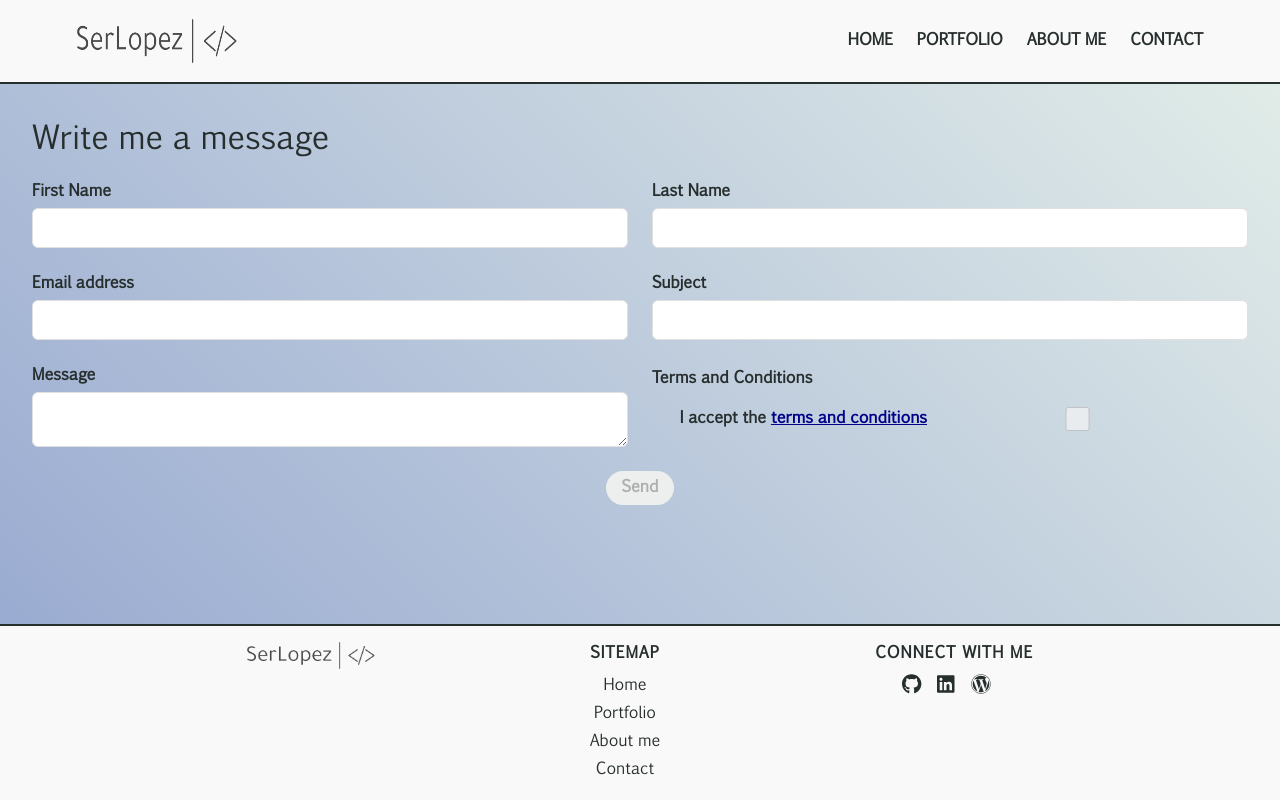
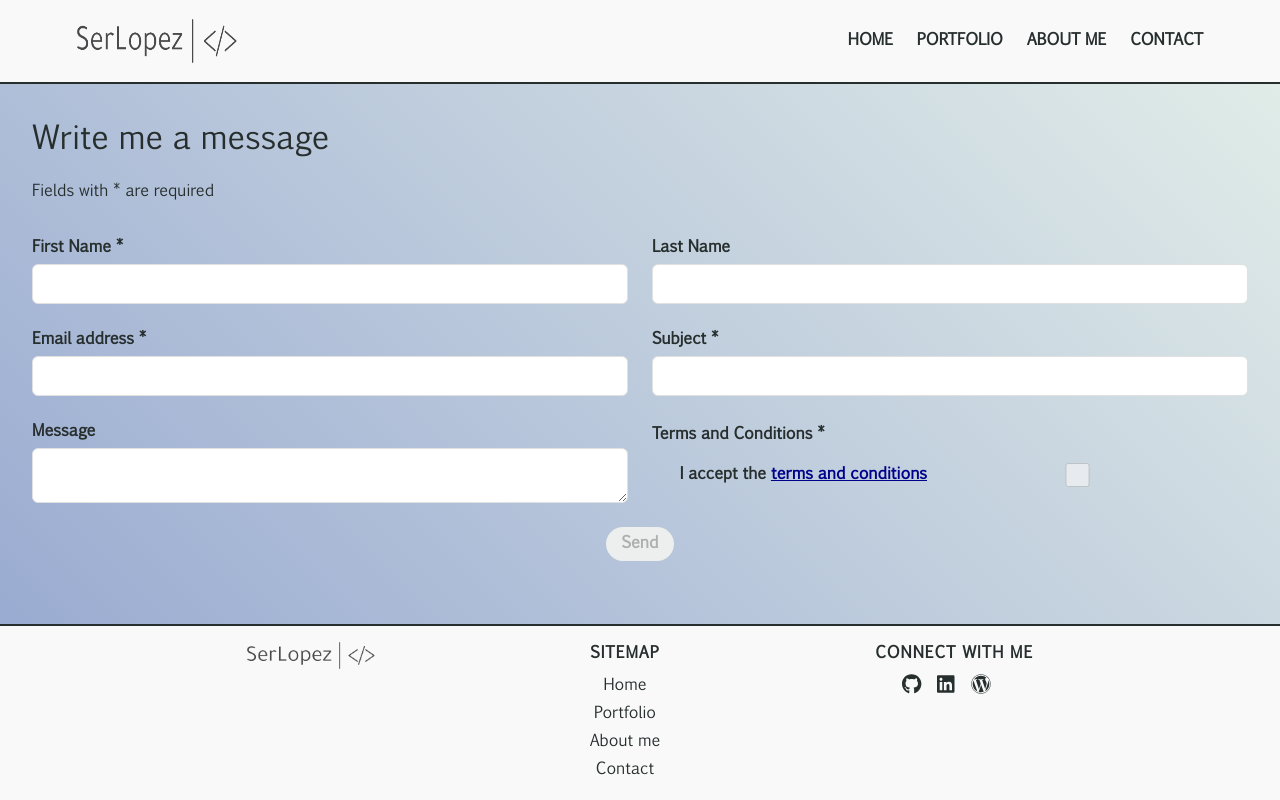
Before and after one commit to monsieurlopez/site_web_2.0, a React (Create React App) app: page /contact in a window 1280 px wide. Built offline with nearby package versions, Linux system fonts and the light colour scheme; a web font is replaced by a local one.

Commit message:
field required form added and <p> to explain

```diff
--- a/src/components/pages/Reservations/Reservations.css
+++ b/src/components/pages/Reservations/Reservations.css
@@ -9,6 +9,14 @@
   height: max-content;
   font-family: 'Pigiarniq', sans-serif;
   font-size: 2rem;
+}
+
+.reservations p {
+  width: 100%;
+  padding: 0rem 2rem 2rem 2rem;
+  color: #272e2e;
+  font-family: 'Pigiarniq', sans-serif;
+  font-size: 1rem;
 }
 
 .reservations form {
--- a/src/components/pages/Reservations/Reservations.jsx
+++ b/src/components/pages/Reservations/Reservations.jsx
@@ -12,6 +12,7 @@ const Reservations = () => {
   return (
     <div className="reservations">
       <h2>Write me a message</h2>
+      <p> Fields with * are required </p>
       <ReservationForm
         submitData={submitData}
       />
--- a/src/components/pages/Reservations/reservationForm.jsx
+++ b/src/components/pages/Reservations/reservationForm.jsx
@@ -25,9 +25,6 @@ const ReservationForm = ({ submitData }) => {
         if (!values.firstName) {
           errors.firstName = "Please enter your first name";
         }
-        if (!values.lastName) {
-          errors.lastName = "Please enter your last name";
-        }
         if (!values.mail) {
           errors.mail = "Please enter an email";
         } else if (
@@ -37,9 +34,6 @@ const ReservationForm = ({ submitData }) => {
         }
         if (!values.subject) {
           errors.subject = "Please enter a subject";
-        }
-        if (!values.message) {
-          errors.message = "Please enter a message";
         }
         return errors;
       }}
@@ -78,7 +72,7 @@ const ReservationForm = ({ submitData }) => {
         isSubmitting,
       }) => (
         <form onSubmit={handleSubmit}>
-          <FormField label="First Name" htmlFor="reservation-first-name">
+          <FormField label="First Name *" htmlFor="reservation-first-name">
             <input
               type="text"
               name="firstName"
@@ -101,12 +95,9 @@ const ReservationForm = ({ submitData }) => {
               onBlur={handleBlur}
               value={values.lastName}
             />
-            {errors.lastName && touched.lastName && (
-              <div className="error">{errors.lastName}</div>
-            )}
           </FormField>
 
-          <FormField label="Email address" htmlFor="reservation-mail">
+          <FormField label="Email address *" htmlFor="reservation-mail">
             <input
               type="email"
               name="mail"
@@ -120,7 +111,7 @@ const ReservationForm = ({ submitData }) => {
             )}
           </FormField>
 
-          <FormField label="Subject" htmlFor="reservation-subjet">
+          <FormField label="Subject *" htmlFor="reservation-subjet">
             <input
               type="text"
               name="subject"
@@ -142,13 +133,10 @@ const ReservationForm = ({ submitData }) => {
               onBlur={handleBlur}
               value={values.message}
             />
-            {errors.message && touched.message && (
-              <div className="error">{errors.message}</div>
-            )}
           </FormField>
 
           <FormField
-            label="Terms and Conditions"
+            label="Terms and Conditions *"
             htmlFor="terms-and-conditions"
           >
             <div
@@ -189,10 +177,8 @@ const ReservationForm = ({ submitData }) => {
             disabled={
               isSubmitting ||
               !values.firstName ||
-              !values.lastName ||
               !values.mail ||
               !values.subject ||
-              !values.message ||
               !termsAccepted
             }
           >
```
